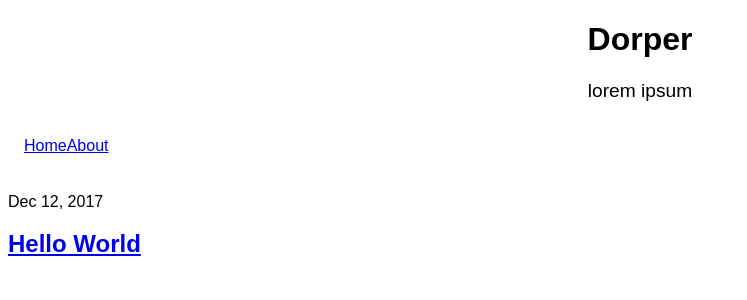
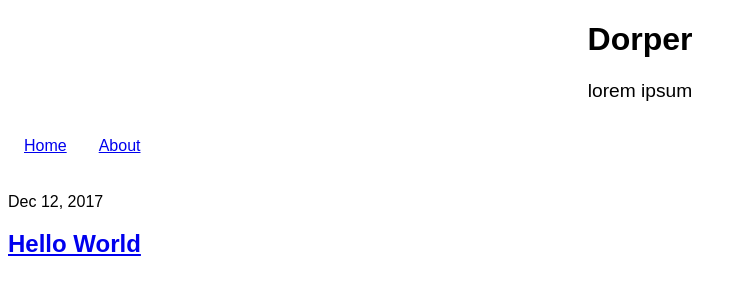
Before and after one commit to dorpga/dorpga.github.io, a Jekyll site: the page built from index.html, in a window 1280 px wide. Shown: the top 300 px of the page, without its empty margins (0-747 px from the left). Built offline with Jekyll 4.4.1, drawn with Linux system fonts in a browser that asks for light colours.

Commit message:
Update master.sass

```diff
--- a/css/master.sass
+++ b/css/master.sass
@@ -24,7 +24,8 @@ header
 nav
   display: flex
   flex-direction: row
-  padding: 1em
+  a, div
+    padding: 1em
 
 .org-todo:before
   content: "TODO: "
```
